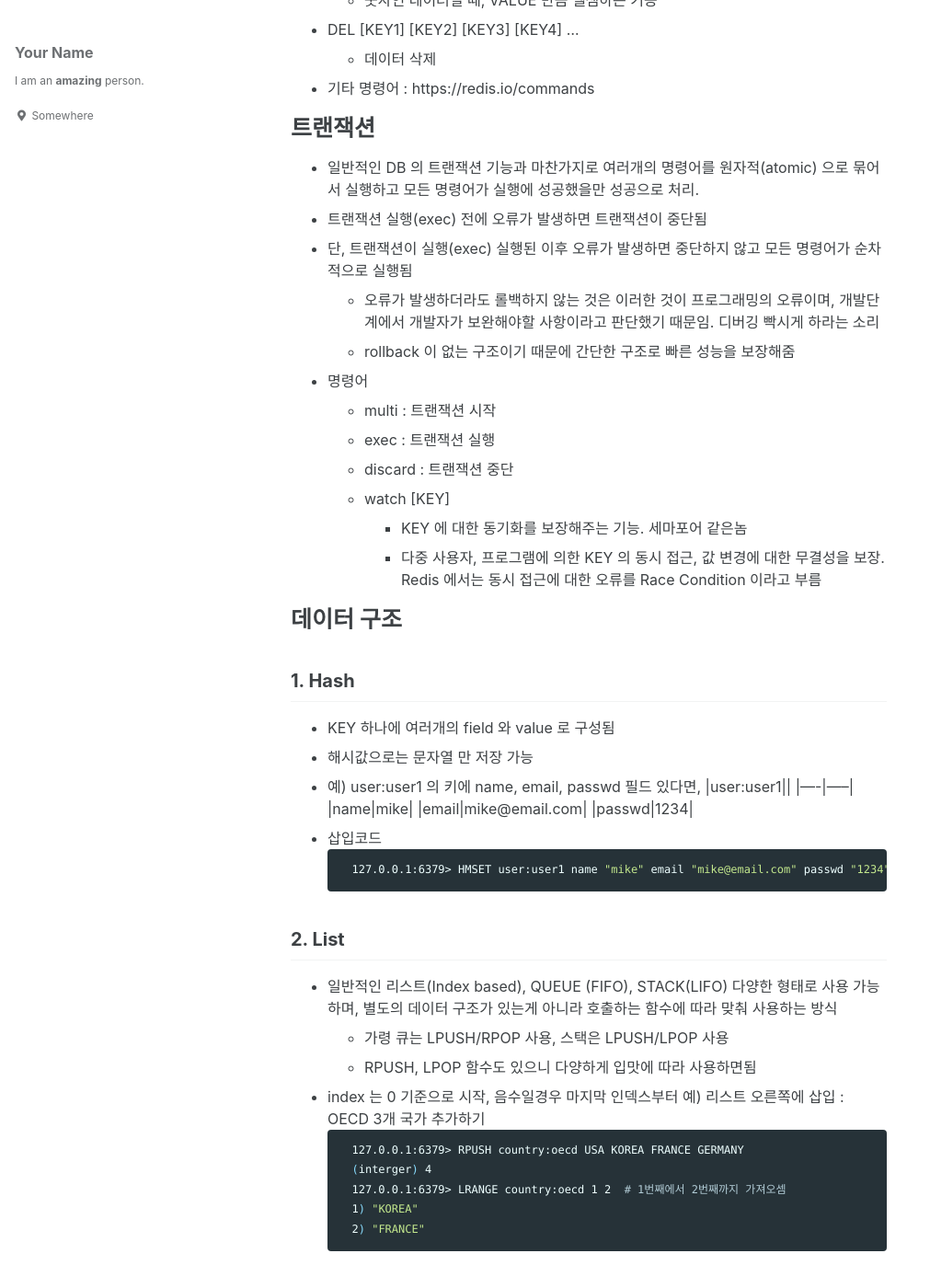
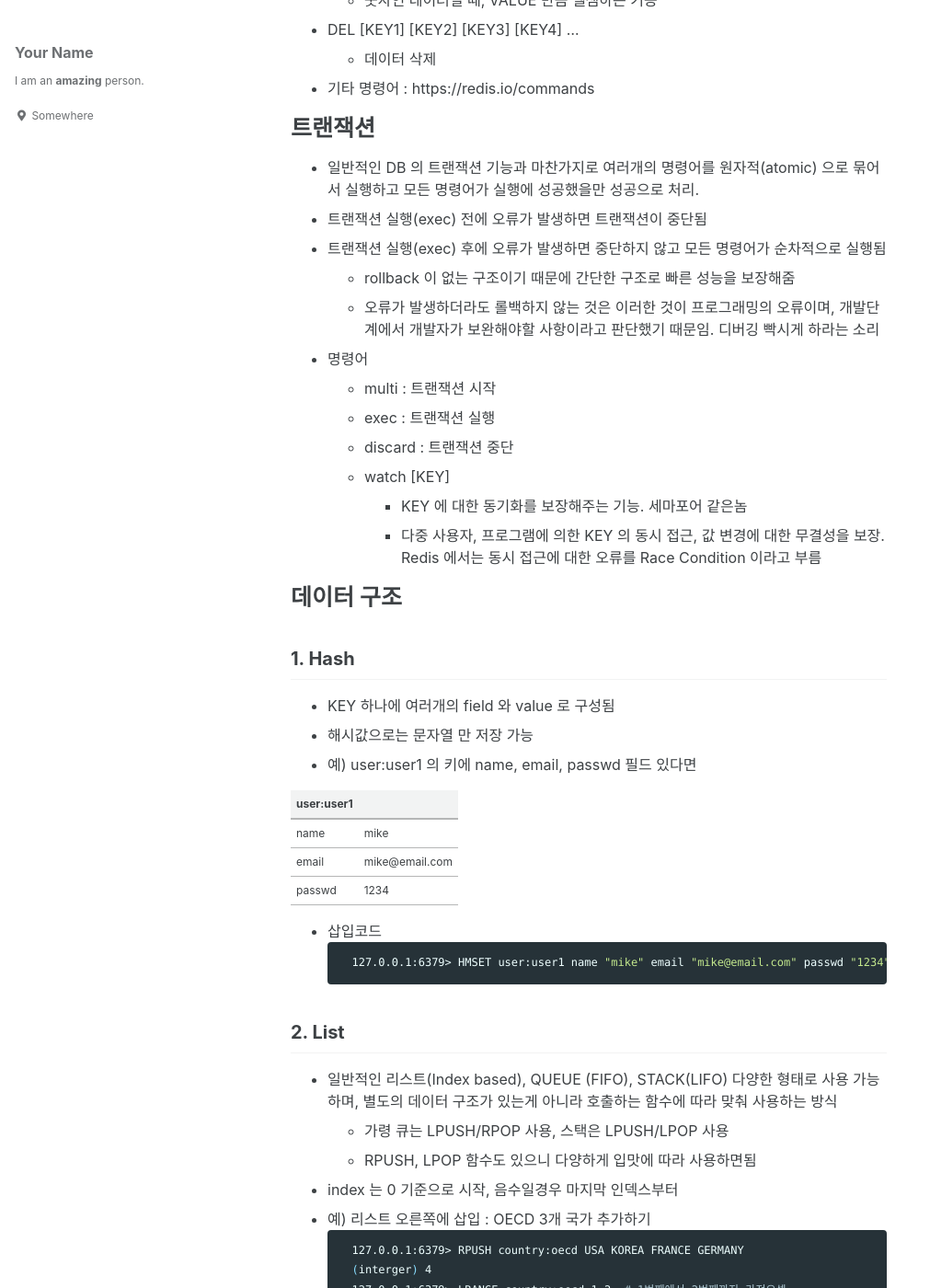
Before and after one commit to copper-light/ghhdh.github.io, a Jekyll site: the page built from _posts/2020-08-13-Redis.md, in a window 1280 px wide and 1400 px high, scrolled down 1573 px. Shown: the whole window at 92% size, without its empty margins (0-1011 px from the left). Built offline with Jekyll 4.4.1, drawn with Linux system fonts in a browser that asks for light colours; cached includes are drawn as plain includes; some of the changed text lies outside the part shown.

Commit message:
Update 2020-08-13-Redis.md

```diff
--- a/_posts/2020-08-13-Redis.md
+++ b/_posts/2020-08-13-Redis.md
@@ -17,6 +17,7 @@ published: true
 
 
 # 설치
+
   - 우분투에서 설치
   ~~~bash
   apt update
@@ -35,7 +36,10 @@ published: true
   "value_world"
   ~~~
 
+
+
 # 기본 명령어
+
   - set [KEY] [VALUE]
     - 값 저장 하기
   - get [KEY]
@@ -56,12 +60,15 @@ published: true
     - 데이터 삭제
   - 기타 명령어 : https://redis.io/commands
 
+
+
 # 트랜잭션
+
   - 일반적인 DB 의 트랜잭션 기능과 마찬가지로 여러개의 명령어를 원자적(atomic) 으로 묶어서 실행하고 모든 명령어가 실행에 성공했을만 성공으로 처리.
   - 트랜잭션 실행(exec) 전에 오류가 발생하면 트랜잭션이 중단됨
-  - 단, 트랜잭션이 실행(exec) 실행된 이후 오류가 발생하면 중단하지 않고 모든 명령어가 순차적으로 실행됨
+  - 트랜잭션 실행(exec) 후에 오류가 발생하면 중단하지 않고 모든 명령어가 순차적으로 실행됨
+    - rollback 이 없는 구조이기 때문에 간단한 구조로 빠른 성능을 보장해줌
     - 오류가 발생하더라도 롤백하지 않는 것은 이러한 것이 프로그래밍의 오류이며, 개발단계에서 개발자가 보완해야할 사항이라고 판단했기 때문임. 디버깅 빡시게 하라는 소리
-    - rollback 이 없는 구조이기 때문에 간단한 구조로 빠른 성능을 보장해줌
   - 명령어
     - multi : 트랜잭션 시작
     - exec : 트랜잭션 실행
@@ -70,17 +77,21 @@ published: true
       - KEY 에 대한 동기화를 보장해주는 기능. 세마포어 같은놈
       - 다중 사용자, 프로그램에 의한 KEY 의 동시 접근, 값 변경에 대한 무결성을 보장. Redis 에서는 동시 접근에 대한 오류를 Race Condition 이라고 부름
 
+
+
 # 데이터 구조
 
 ## 1. Hash
   - KEY 하나에 여러개의 field 와 value 로 구성됨
   - 해시값으로는 문자열 만 저장 가능
-  - 예) user:user1 의 키에 name, email, passwd 필드 있다면,
+  - 예) user:user1 의 키에 name, email, passwd 필드 있다면
+
   |user:user1||
   |----|-----|
   |name|mike|
   |email|mike@email.com|
   |passwd|1234|
+
   - 삽입코드
   ~~~bash
   127.0.0.1:6379> HMSET user:user1 name "mike" email "mike@email.com" passwd "1234"
@@ -91,7 +102,7 @@ published: true
     - 가령 큐는 LPUSH/RPOP 사용, 스택은 LPUSH/LPOP 사용
     - RPUSH, LPOP 함수도 있으니 다양하게 입맛에 따라 사용하면됨
   - index 는 0 기준으로 시작, 음수일경우 마지막 인덱스부터
-  예) 리스트 오른쪽에 삽입 : OECD 3개 국가 추가하기
+  - 예) 리스트 오른쪽에 삽입 : OECD 3개 국가 추가하기
   ~~~bash
   127.0.0.1:6379> RPUSH country:oecd USA KOREA FRANCE GERMANY
   (interger) 4
@@ -118,7 +129,7 @@ published: true
 ## 4. Set
   - 중복된 값이 없고 정렬되지 않는 컬렉션
   - 두 개 이상의 키 값들 간의 복잡한 연산시 유용 (합집합, 교집합, 차집합 등)
-  - 예
+  - 예)
   ~~~bash
   127.0.0.1:6379> SADD fruit apple banana grape melon
   (integer) 4
```
Also changed, not shown: other parts of _posts/2020-08-13-Redis.md (+3 -3 lines).
